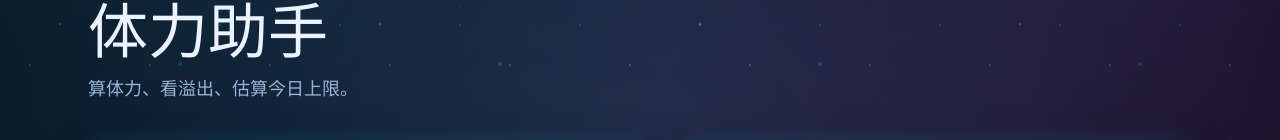
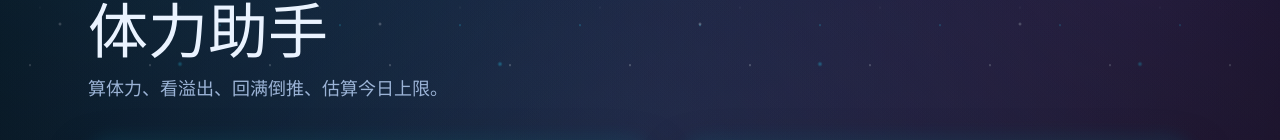
Before and after one commit to GinWU05/thunder-fighter-helper, a Next.js app: page / in a window 1280 px wide. Shown: the part 117-257 px from the top of the page. Built offline with nearby package versions, Linux system fonts and the light colour scheme.

Commit message:
copy: update stamina helper tagline

```diff
--- a/src/app/page.tsx
+++ b/src/app/page.tsx
@@ -583,7 +583,7 @@ export default function Home() {
             体力助手
           </h1>
           <p className="text-base text-muted sm:text-lg">
-            算体力、看溢出、估算今日上限。
+            算体力、看溢出、回满倒推、估算今日上限。
           </p>
         </header>
 
```
